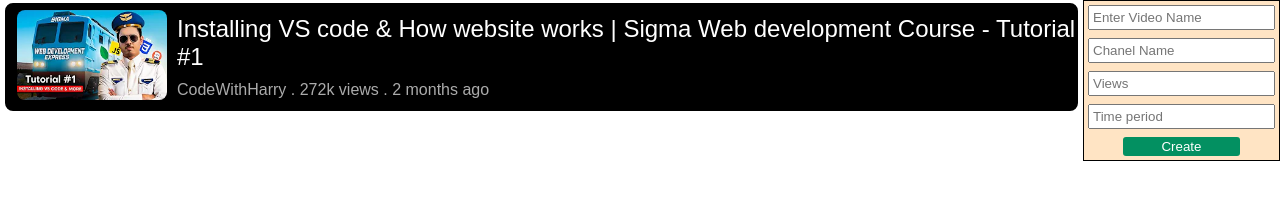
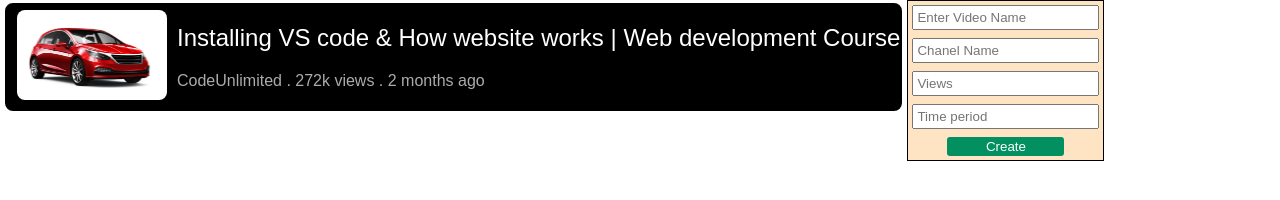
Before and after one commit to UditNarayanPagad/YoutubeThumbnail, a plain HTML site: page index.html in a window 1280 px wide. Drawn offline with Linux system fonts and the light colour scheme.

Commit message:
text updated

```diff
--- a/index.html
+++ b/index.html
@@ -78,12 +78,12 @@
         <div class="addBox">
             <div class="box">
                 <div class="thumbnail">
-                    <img src="thumbnail.webp" alt="">
+                    <img src="car.jpg" alt="">
                 </div>
                 <div class="desc">
-                   <h2> Installing VS code & How website works | Sigma Web development Course - Tutorial #1</h2>
+                   <h2> Installing VS code & How website works | Web development Course</h2>
                     <p class="views">
-                       CodeWithHarry . 272k views . 2 months ago
+                       CodeUnlimited . 272k views . 2 months ago
                     </p>
                 </div>
             </div>
--- a/thumb.js
+++ b/thumb.js
@@ -39,5 +39,3 @@ let createThumbnail = (nameI,chanelI,viewsI,timeI)=>{
 </div>`
    addBox.appendChild(newDiv);
 }
-
-// createCard("Introduction to Backend | Sigma Web Dev video #2", "CodeWithHarry", 560000, 7, "31:22", "https://i.ytimg.com/vi/tVzUXW6siu0/hqdefault.jpg?sqp=-oaymwEcCPYBEIoBSFXyq4qpAw4IARUAAIhCGAFwAcABBg==&rs=AOn4CLACwWOixJVrKLFindK92kYMgTcQbw")
```
Also changed, not shown: car.jpg (added), thumbnail.webp (deleted).
